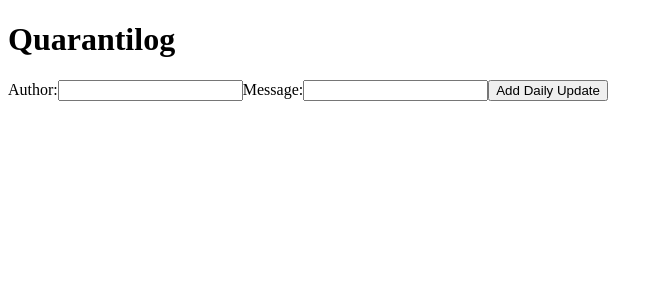
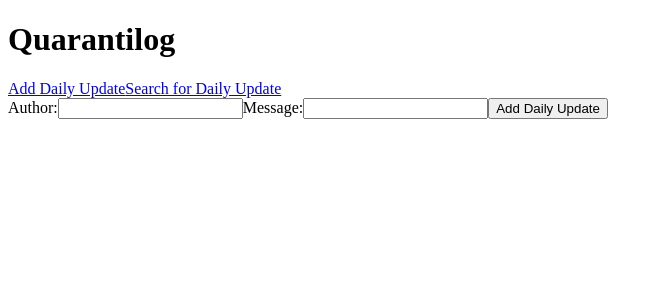
Before and after one commit to Guicbdiniz/quarantilog, a React (Create React App) app in the folder app/: page / in a window 1280 px wide. Shown: the top 300 px of the page, without its empty margins (0-663 px from the left). Built offline with nearby package versions, Linux system fonts and the light colour scheme.

Commit message:
feat: dailtupdates route added

```diff
--- a/app/src/App.tsx
+++ b/app/src/App.tsx
@@ -1,13 +1,19 @@
 import React from 'react'
 import { DailyUpdateForm } from './components/DailyUpdateForm'
-import { BrowserRouter as Router, Switch, Route } from 'react-router-dom'
+import { DailyUpdateSearch } from './components/DailyUpdateSearch'
+import { BrowserRouter as Router, Switch, Route, Link } from 'react-router-dom'
 
 function App() {
 	return (
 		<Router>
 			<div className="App">
-				<h1> Quarantilog </h1>
+				<header>
+					<h1> Quarantilog </h1>
+					<Link to="/">Add Daily Update</Link>
+					<Link to="/dailyupdates">Search for Daily Update</Link>
+				</header>
 				<Switch>
+					<Route path="/dailyupdates" component={DailyUpdateSearch} />
 					<Route path="/" component={DailyUpdateForm} />
 				</Switch>
 			</div>
--- /dev/null
+++ b/app/src/components/DailyUpdateSearch.tsx
@@ -0,0 +1,8 @@
+import React from 'react'
+import { DailyUpdateSearchProps } from '../types/props'
+
+export const DailyUpdateSearch: React.FunctionComponent<DailyUpdateSearchProps> = (
+	props
+) => {
+	return <div></div>
+}
--- a/app/src/types/props.ts
+++ b/app/src/types/props.ts
@@ -1 +1,2 @@
 export interface DailyUpdateProps {}
+export interface DailyUpdateSearchProps {}
```
